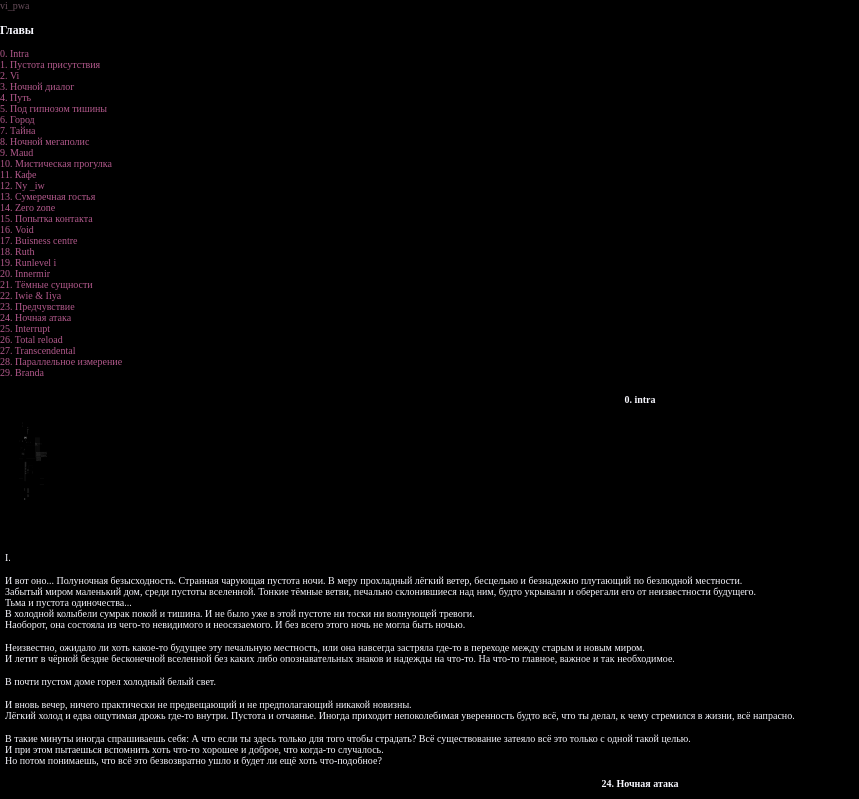
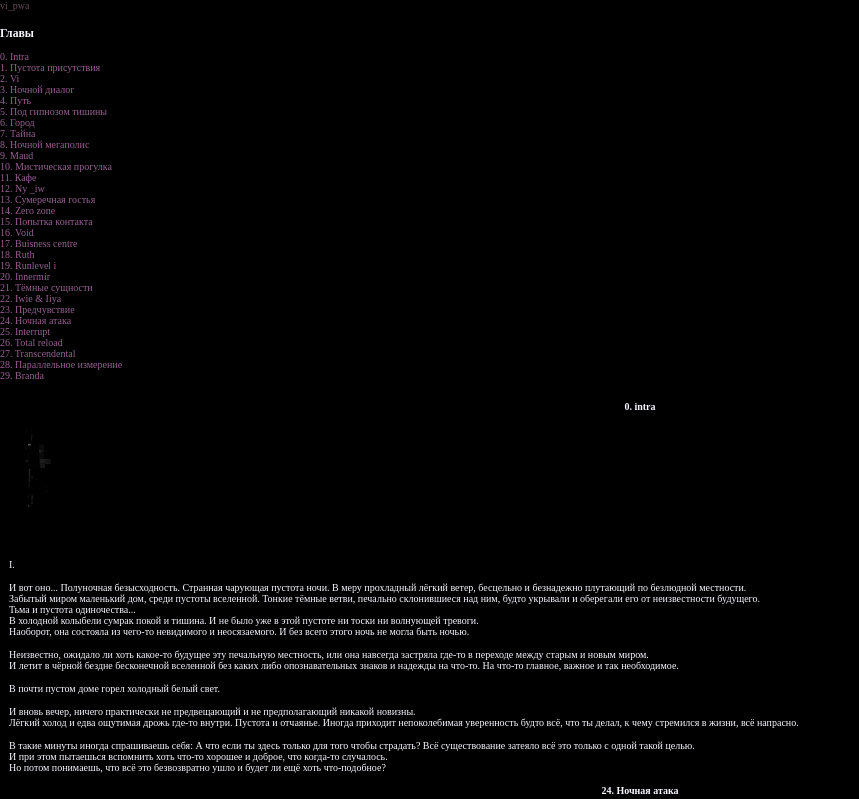
Before and after one commit to nuitmod/vi_pwa, a plain HTML site: page index.html in a window 1280 px wide. Both pictures are taken after a click on the element "vi_pwa". Shown: the top 799 px of the page, without its empty margins (0-859 px from the left). Drawn offline with nearby package versions, Linux system fonts and the light colour scheme.

Commit message:
bug fixes

```diff
--- a/css/style.css
+++ b/css/style.css
@@ -3,14 +3,14 @@
   padding: 0;
 }
 body{
-  background: black; //#0f0f0f;
+  background: black; #0f0f0f;
   opasity: 0.39;
   font-size: 10px;
   color: ghostwhite;
 }
 a{
   text-decoration: none;
-  color: #b3598c; #FF6699;//#c3c3c3;
+  color: #965f92; #a13f83; #79357a; #b3598c; #FF6699; #c3c3c3;
   margin: 0;
 }
 a:hover{
@@ -22,15 +22,15 @@ p{
 h4{
   text-align: center;
 }
-#header{
-  height: 12px;
+#hdr{
+  height: 15px;
   width: 100%;
   color: #684e5b;
 }
 .container{
-  margin: 5px;
+  margin: 9px;
 }
 .quote{
 
-  margin-left: 350px;
+  margin-left: 299px;
 }
--- a/index.html
+++ b/index.html
@@ -4,30 +4,22 @@
     <meta charset="utf-8">
     <meta name="viewport" content="width=device-width,initial-scale=1.0">
     <meta name="description" content="This is a PWA called vi_pwa">
+    <meta http-equiv="X-UA-Compatible" content="ie=edge">
     <meta name="keywords" content="pwa" >
     <meta name="mobile-web-app-capable" content="yes">
     <meta name="author" content="" />
     <meta name="copyright" content="" />
-    <meta name="robots" content="follow"/>
-    <meta property="og:type" content="website" />
-    <meta property="og:title" content="vi_pwa">
-    <meta property="og:url" content="">
-    <meta property="og:image:secure_url" itemprop="image" content="">
-    <meta property="og:image" itemprop="image" content="">
-    <meta property="og:image:width" content="700" />
-    <meta property="og:image:height" content="700" />
-    <meta property="og:image:alt" content="OG image of vi_pwa" />
-    <meta property="og:description" content="This is a PWA called vi_pwa">
-    <meta property="og:site_name" content="vi_pwa">
-    <meta name="fragment" content="!">
+    <meta name="apple-mobile-web-app-capable" content="yes" />
+    <meta name="apple-mobile-web-app-title" content="io_proj" />
+    <meta name="apple-mobile-web-app-status-bar-style" content="black" />
     <link rel=icon sizes=192x192 href="assets/logo-192.png">
     <script src="https://code.jquery.com/jquery-3.5.1.js" integrity="sha256-QWo7LDvxbWT2tbbQ97B53yJnYU3WhH/C8ycbRAkjPDc=" crossorigin="anonymous"></script>
     <title>vi_pwa</title>
-    <link rel="manifest" href="manifest.json">
+    <link rel="manifest" href="manifest.webmanifest">
     <link rel="stylesheet" href="./css/style.css">
   </head>
   <body>
-  <div id="header">vi_pwa</div>
+  <div id="hdr">vi_pwa</div>
   <div id="menu">
   <p><a id="up"></a></p>
   <h3>Главы</h3><br>
--- a/main.js
+++ b/main.js
@@ -1,7 +1,9 @@
 $(function(){
-  $('#menu').hide()
-  $('#header').on('click', ()=>{
-    $('#menu').fadeToggle(399)
+
+  $('#menu').hide();
+
+  $('#hdr').on('click', function(){
+    $('#menu').fadeToggle(399);
   })
 
 
```
Also changed, not shown: manifest.webmanifest (renamed from manifest.json).
